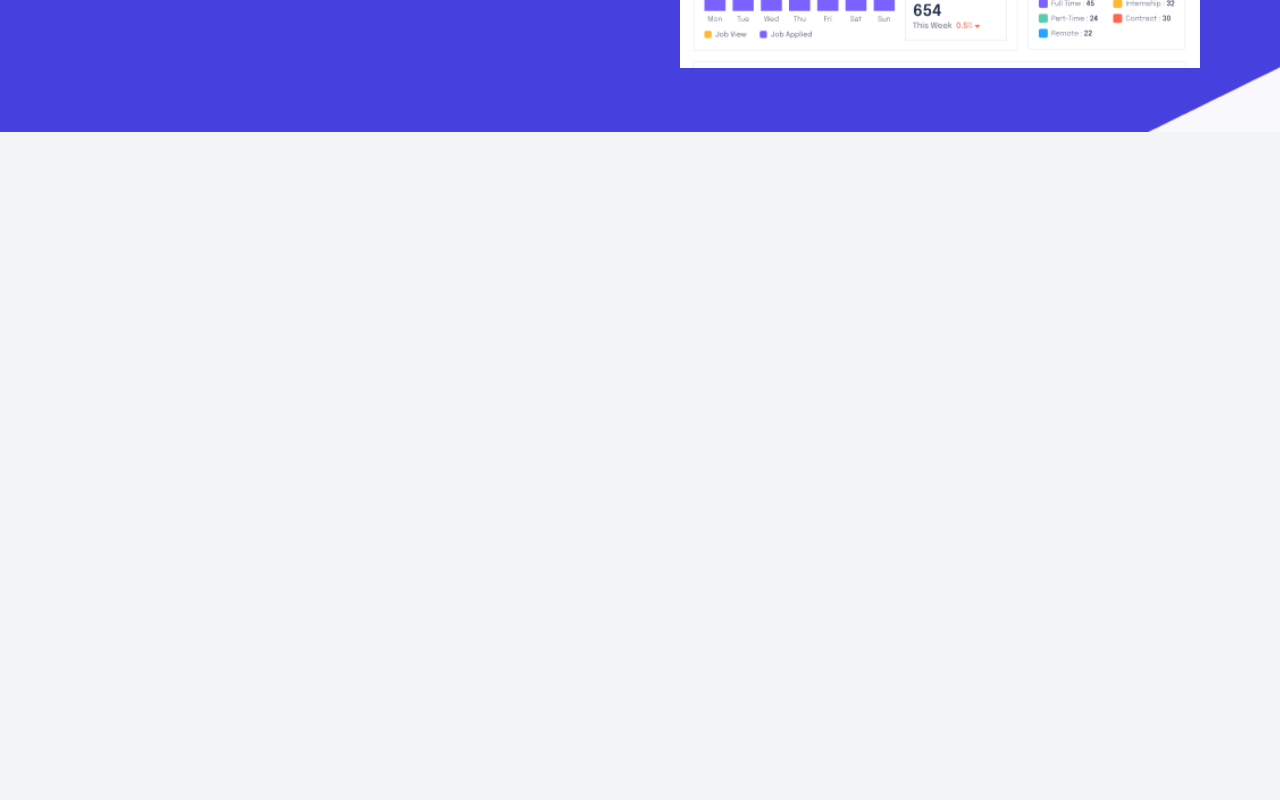
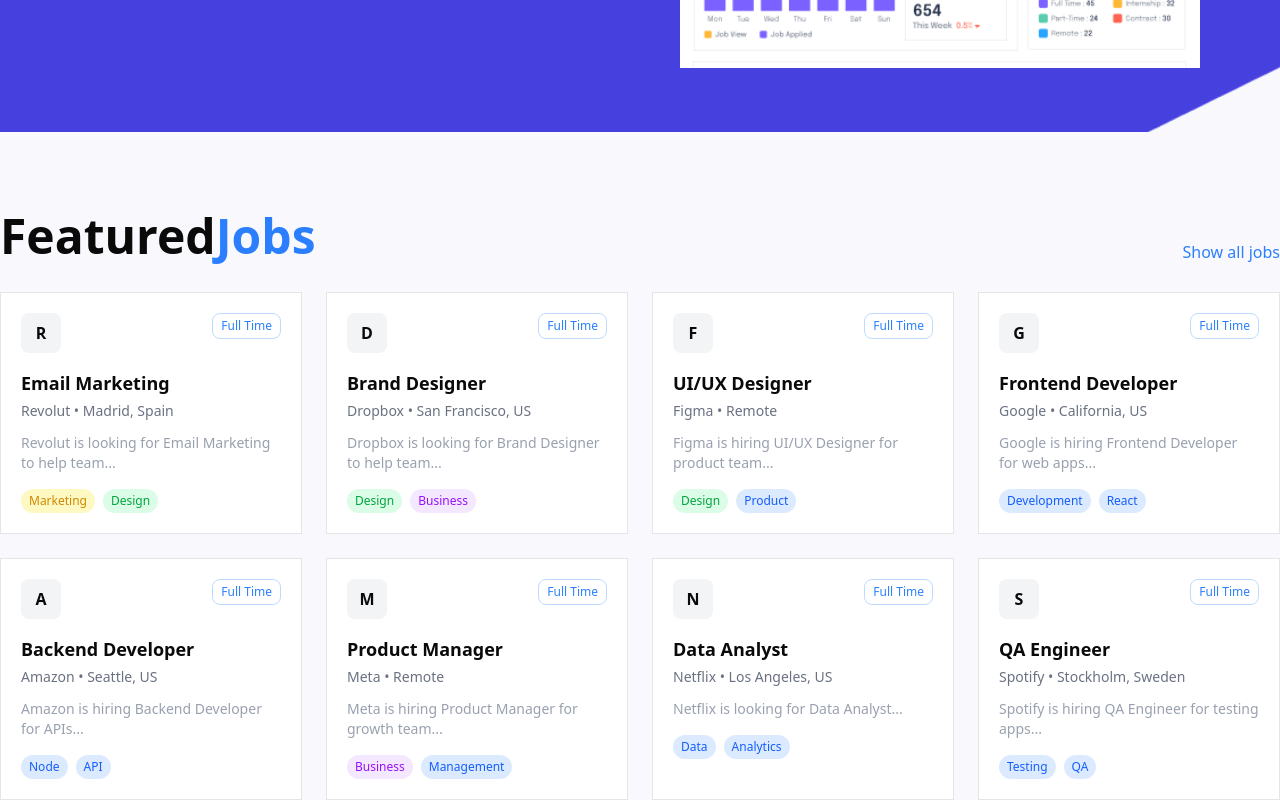
Before and after one commit to YousufOO7/Quick-Hire, a Next.js app: page / in a window 1280 px wide. Shown: the part 1846-2646 px from the top of the page. Before the commit the page ends 2058 px from the top, so only its background shows below. Built offline with nearby package versions, Linux system fonts and the light colour scheme.

Commit message:
create the featured jobs

```diff
--- a/app/components/main/home-components/HomeComponents.tsx
+++ b/app/components/main/home-components/HomeComponents.tsx
@@ -3,6 +3,7 @@
 import Marquee from '../pages/marquee/Marquee';
 import ExploreByCategory from '../pages/categories/ExploreByCategory';
 import JobsToday from '../pages/jobsToday/JobsToday';
+import FeaturedJobs from '../pages/featuredJobs/FeaturedJobs';
 
 const HomeComponents = () => {
     return (
@@ -11,6 +12,7 @@
             <Marquee />
             <ExploreByCategory />
             <JobsToday />
+            <FeaturedJobs />
         </div>
     );
 };
--- /dev/null
+++ b/app/components/main/pages/featuredJobs/FeaturedJobs.tsx
@@ -0,0 +1,48 @@
+"use client";
+
+import { FeaturedJob } from "@/app/types/featuredJobs";
+import { useEffect, useState } from "react";
+import FeaturedJobsCard from "./FeaturedJobsCard";
+
+const FeaturedJobs = () => {
+    const [featuredJobs, setFeaturedJobs] = useState<FeaturedJob[]>([]);
+     const [loading, setLoading] = useState(true);
+
+     useEffect(() => {
+       const fetchFeaturedJobs = async () => {
+         try {
+           const response = await fetch("/featuredJobs.json");
+           const data = await response.json();
+           setFeaturedJobs(data);
+         } catch (error) {
+           console.error("Error fetching featured jobs:", error);
+         } finally {
+           setLoading(false);
+         }
+       };
+       fetchFeaturedJobs();
+     }, []);
+  return (
+    <div>
+      <div className="flex justify-between items-center">
+        <h2 className="text-5xl font-semibold mb-8">
+          Featured<span className="text-blue-500">Jobs</span>
+        </h2>
+        <p className="text-blue-500 text-[16px]">Show all jobs</p>
+      </div>
+
+      {/* featured jobs card */}
+      <div className="grid grid-cols-1 sm:grid-cols-2 md:grid-cols-3 lg:grid-cols-4 gap-6">
+        {loading ? (
+          <p>Loading categories...</p>
+        ) : (
+          featuredJobs?.map((job, index) => (
+            <FeaturedJobsCard key={index} job={job} />
+          ))
+        )}
+      </div>
+    </div>
+  );
+};
+
+export default FeaturedJobs;
--- /dev/null
+++ b/app/components/main/pages/featuredJobs/FeaturedJobsCard.tsx
@@ -0,0 +1,58 @@
+import { FeaturedJob } from "@/app/types/featuredJobs";
+
+
+interface Props {
+  job: FeaturedJob;
+}
+
+const FeaturedJobsCard = ({ job }: Props) => {
+  return (
+    <div className="border  p-5 hover:shadow-md transition bg-white">
+      {/* Top */}
+      <div className="flex justify-between items-start mb-4">
+        <div className="w-10 h-10 flex items-center justify-center bg-gray-100 rounded-md font-bold">
+          {job.logo}
+        </div>
+
+        <span className="text-xs border px-2 py-1 rounded-md text-blue-500 border-blue-200">
+          {job.type}
+        </span>
+      </div>
+
+      {/* Title */}
+      <h3 className="font-semibold text-lg mb-1">{job.title}</h3>
+
+      {/* Company */}
+      <p className="text-sm text-gray-500 mb-3">
+        {job.company} • {job.location}
+      </p>
+
+      {/* Description */}
+      <p className="text-sm text-gray-400 mb-4 line-clamp-2">
+        {job.description}
+      </p>
+
+      {/* Tags */}
+      <div className="flex gap-2 flex-wrap">
+        {job.tags.map((tag, index) => (
+          <span
+            key={index}
+            className={`text-xs px-2 py-1 rounded-full ${
+              tag === "Design"
+                ? "bg-green-100 text-green-600"
+                : tag === "Marketing"
+                ? "bg-yellow-100 text-yellow-600"
+                : tag === "Business"
+                ? "bg-purple-100 text-purple-600"
+                : "bg-blue-100 text-blue-600"
+            }`}
+          >
+            {tag}
+          </span>
+        ))}
+      </div>
+    </div>
+  );
+};
+
+export default FeaturedJobsCard;
--- /dev/null
+++ b/app/types/featuredJobs.ts
@@ -0,0 +1,21 @@
+export type JobTag =
+  | "Design"
+  | "Marketing"
+  | "Business"
+  | "Development"
+  | "React"
+  | "Product"
+  | "Data"
+  | "QA"
+  | "Analytics";
+
+export interface FeaturedJob {
+  id: number;
+  title: string;
+  company: string;
+  location: string;
+  type: "Full Time" | "Part Time" | "Remote" | "Internship";
+  description: string;
+  tags: JobTag[];
+  logo: string;
+}
--- /dev/null
+++ b/public/featuredJobs.json
@@ -0,0 +1,82 @@
+[
+  {
+    "id": 1,
+    "title": "Email Marketing",
+    "company": "Revolut",
+    "location": "Madrid, Spain",
+    "type": "Full Time",
+    "description": "Revolut is looking for Email Marketing to help team...",
+    "tags": ["Marketing", "Design"],
+    "logo": "R"
+  },
+  {
+    "id": 2,
+    "title": "Brand Designer",
+    "company": "Dropbox",
+    "location": "San Francisco, US",
+    "type": "Full Time",
+    "description": "Dropbox is looking for Brand Designer to help team...",
+    "tags": ["Design", "Business"],
+    "logo": "D"
+  },
+  {
+    "id": 3,
+    "title": "UI/UX Designer",
+    "company": "Figma",
+    "location": "Remote",
+    "type": "Full Time",
+    "description": "Figma is hiring UI/UX Designer for product team...",
+    "tags": ["Design", "Product"],
+    "logo": "F"
+  },
+  {
+    "id": 4,
+    "title": "Frontend Developer",
+    "company": "Google",
+    "location": "California, US",
+    "type": "Full Time",
+    "description": "Google is hiring Frontend Developer for web apps...",
+    "tags": ["Development", "React"],
+    "logo": "G"
+  },
+  {
+    "id": 5,
+    "title": "Backend Developer",
+    "company": "Amazon",
+    "location": "Seattle, US",
+    "type": "Full Time",
+    "description": "Amazon is hiring Backend Developer for APIs...",
+    "tags": ["Node", "API"],
+    "logo": "A"
+  },
+  {
+    "id": 6,
+    "title": "Product Manager",
+    "company": "Meta",
+    "location": "Remote",
+    "type": "Full Time",
+    "description": "Meta is hiring Product Manager for growth team...",
+    "tags": ["Business", "Management"],
+    "logo": "M"
+  },
+  {
+    "id": 7,
+    "title": "Data Analyst",
+    "company": "Netflix",
+    "location": "Los Angeles, US",
+    "type": "Full Time",
+    "description": "Netflix is looking for Data Analyst...",
+    "tags": ["Data", "Analytics"],
+    "logo": "N"
+  },
+  {
+    "id": 8,
+    "title": "QA Engineer",
+    "company": "Spotify",
+    "location": "Stockholm, Sweden",
+    "type": "Full Time",
+    "description": "Spotify is hiring QA Engineer for testing apps...",
+    "tags": ["Testing", "QA"],
+    "logo": "S"
+  }
+]
```
